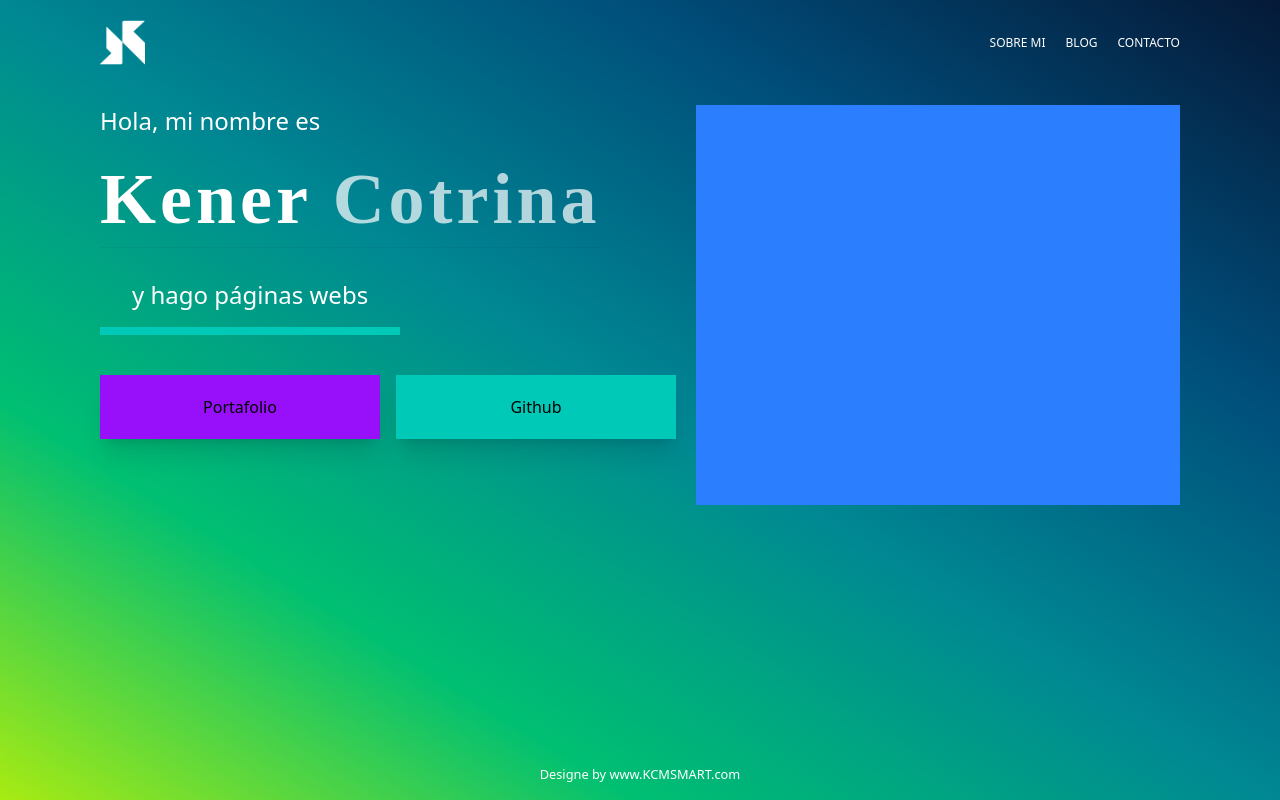
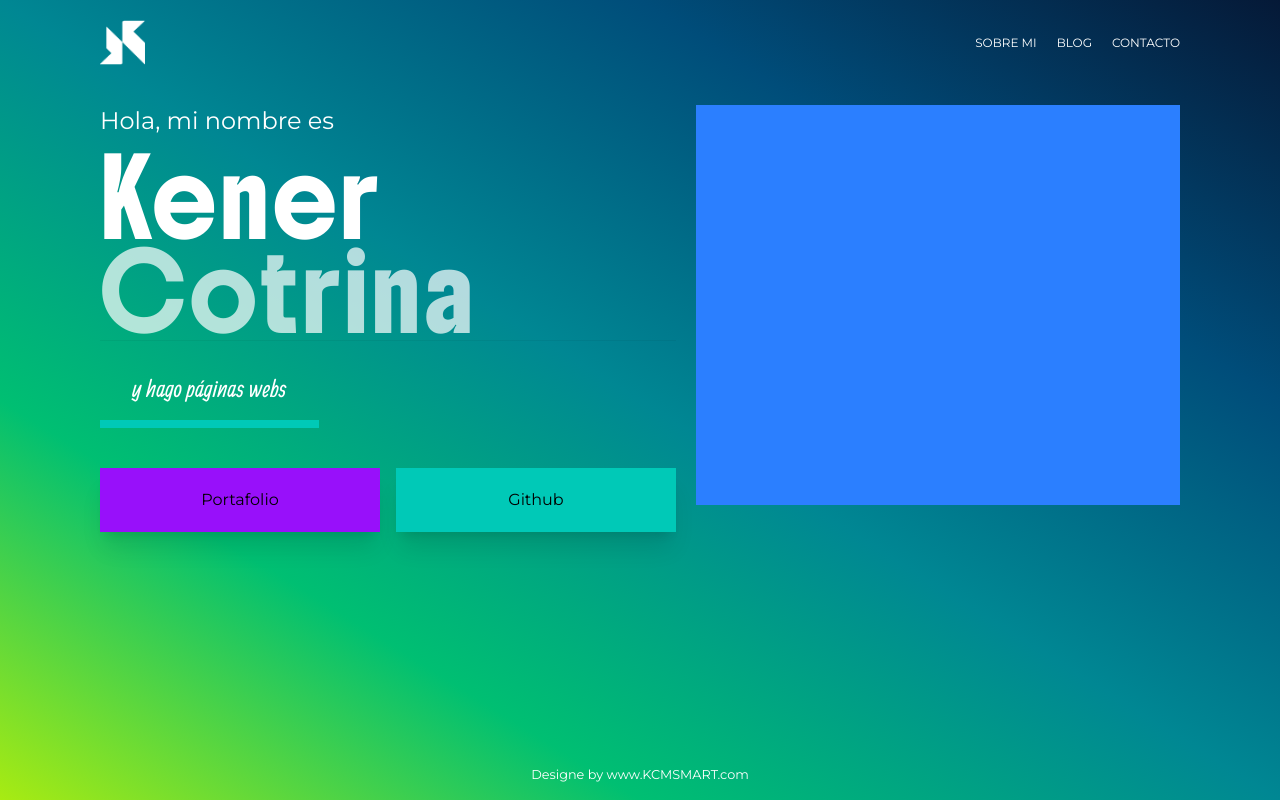
Before and after one commit to kcot2024/landing_page_kcm, a website: page index.html in a window 1280 px wide. Drawn offline with Linux system fonts and the light colour scheme.

Commit message:
se agrega cambios

```diff
--- a/assets/css/style.css
+++ b/assets/css/style.css
@@ -1,6 +1,6 @@
 @font-face {
    font-family: Boldonse, "sanz-serif";
-   src: url("../fonts/Boldonse/Boldonse-Regular.ttf");
+   src: url("/assets/fonts/Boldonse/Boldonse-Regular.ttf");
 }
 .glitch-wrapper {
    width: 100%;
@@ -10,7 +10,6 @@
 
 .glitch {
    position: relative;
-
    font-family: Boldonse;
    font-weight: 700;
    line-height: 1.3;
--- a/index.html
+++ b/index.html
@@ -43,7 +43,7 @@
       <div class="flex flex-col justify-center items-center gap-4 lg:items-start">
         <span class="text-2xl text-white ">Hola, mi nombre es</span>
         <div class="glitch-wrapper flex justify-center items-center text-center lg:justify-start lg:items-start lg:text-start">
-          <div class="glitch text-6xl lg:text-7xl shadow-2xs" data-glitch="Kener Cotrina"> Kener <span class="text-white/70">Cotrina</span></div>
+          <div class="glitch font-Boldonse text-6xl lg:text-7xl shadow-2xs" data-glitch="Kener Cotrina"> Kener <span class="text-white/70">Cotrina</span></div>
        </div>
         <h2 class="text-2xl text-white px-8 py-4 font-Allan font-normal  border-b-8 border-b-[#00c9b7] ">y hago páginas webs</h2>
       </div>
```
Also changed, not shown: style.css.
